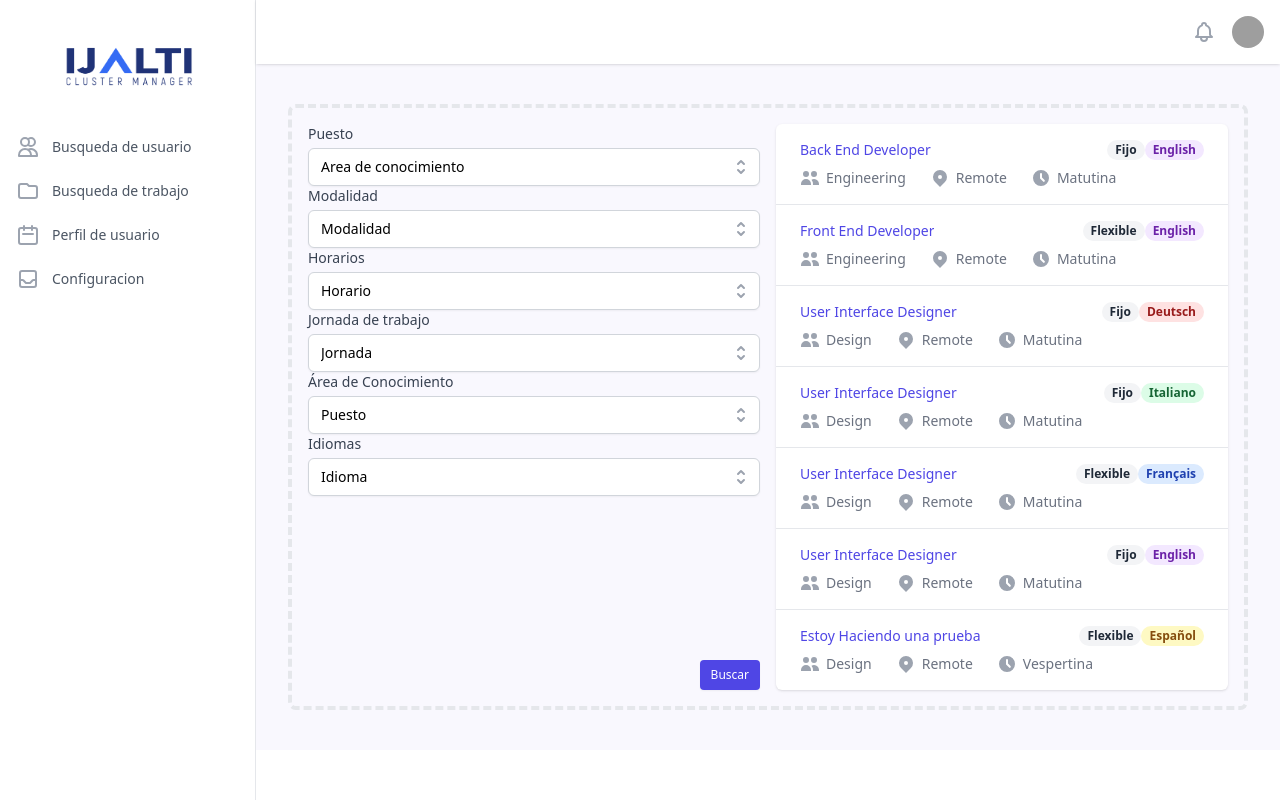
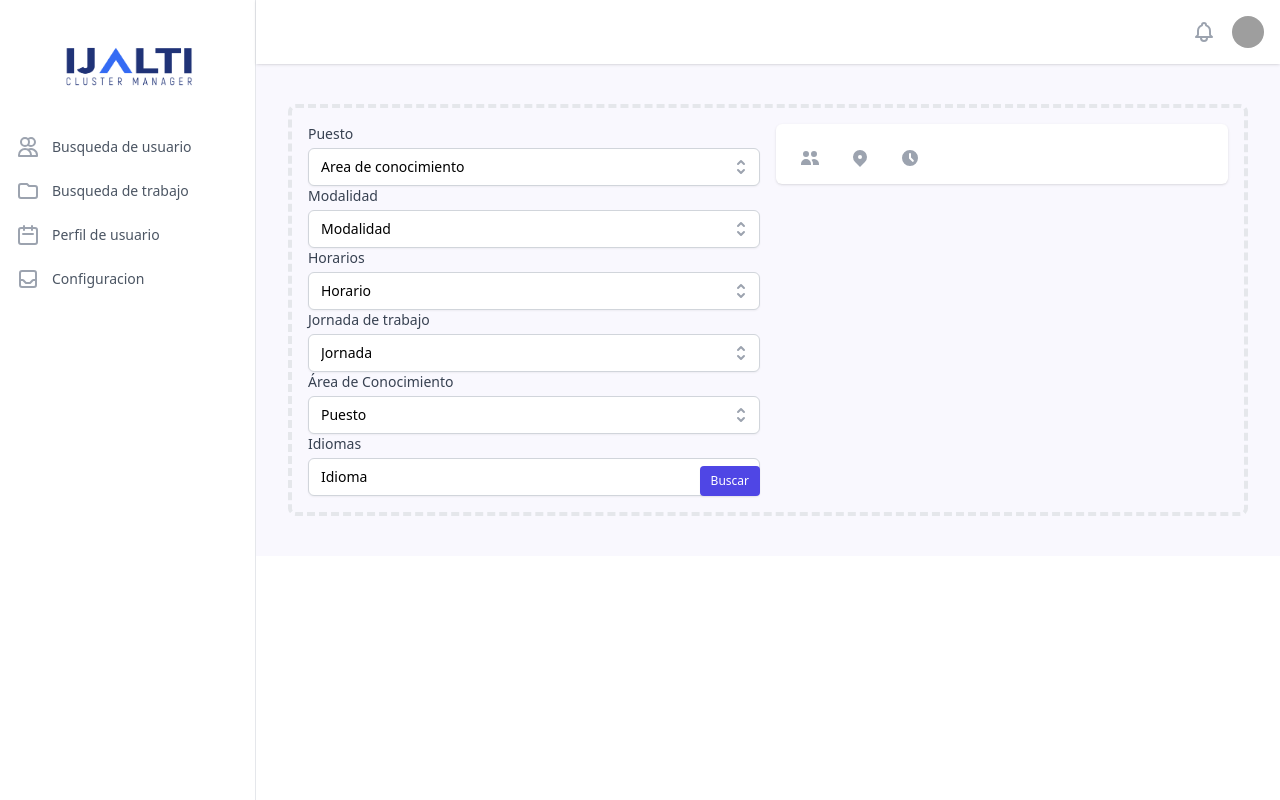
Before and after one commit to ferstormblessed/ijalti-webapp, a Next.js app: page /busquedaEmpleo in a window 1280 px wide. Built offline with nearby package versions, Linux system fonts and the light colour scheme; grey boxes are pictures that could not be loaded.

Commit message:
Vamos a arreglar el yarn y el json

```diff
--- a/components/busquedaEmpleo.tsx
+++ b/components/busquedaEmpleo.tsx
@@ -6,20 +6,14 @@ export default function BusquedaEmpleo(postTrabajos: any) {
 
 
   return (
-    <div className="grid lg:flex">
-      <div className="lg:w-1/2 p-2 relative">
-        <InputFiltro />
-        {/* <button
-          type="submit"
-          className="absolute bottom-2 right-2 inline-flex items-center px-2.5 py-1.5 border border-transparent text-xs font-medium rounded shadow-sm text-white bg-indigo-600 hover:bg-indigo-700 focus:outline-none focus:ring-2 focus:ring-offset-2 focus:ring-indigo-500"
-          //onClick={getServerSideProps}
-        >
-          Buscar
-        </button> */}
-      </div>
-      <div className="lg:w-1/2 p-2">
-        <JobOffers />
-      </div>
-    </div>
+    <InputFiltro />
+    // <div className="grid lg:flex">
+    //   <div className="lg:w-1/2 p-2 relative">
+    //     <InputFiltro />
+    //   </div>
+    //   <div className="lg:w-1/2 p-2">
+    //     <JobOffers />
+    //   </div>
+    // </div>
   );
 }
--- /dev/null
+++ b/components/clasePuesto.js
@@ -0,0 +1,77 @@
+export class clasePuesto {
+    /*
+    <---------- Constructor con parametros ---------->
+    */
+    constructor(idPuesto=0, nombrePuesto='', tipoHorario='', modalidadTrabajo='', areaConocimiento='', jornadaTrabajo='', idioma='') {
+        this.idPuesto = idPuesto;
+        this.nombrePuesto = nombrePuesto;
+        this.tipoHorario = tipoHorario;
+        this.modalidadTrabajo = modalidadTrabajo;
+        this.areaConocimiento = areaConocimiento;
+        this.jornadaTrabajo = jornadaTrabajo;
+        this.idioma = idioma;
+    }
+
+    /*
+    <---------- Getters ---------->
+    */
+
+    getIDPuesto(){
+        return this.idPuesto;
+    }
+
+    getNombrePuesto(){
+        return this.nombrePuesto;
+    }
+
+    getTipoHorario(){
+        return this.tipoHorario;
+    }
+
+    getModalidadTrabajo(){
+        return this.modalidadTrabajo;
+    }
+
+    getAreaConocimiento(){
+        return this.areaConocimiento;
+    }
+
+    getJornadaTrabajo(){
+        return this.jornadaTrabajo;
+    }
+
+    getIdioma(){
+        return this.idioma;
+    }
+
+    /*
+    <---------- Setters ---------->
+    */
+    setIDPuesto(_idPuesto){
+        this.idPuesto = _idPuesto;
+    }
+
+    setNombrePuesto(_nombrePuesto){
+        this.nombrePuesto = _nombrePuesto;
+    }
+
+    setTipoHorario(_tipoHorario){
+        this.tipoHorario = _tipoHorario;
+    }
+
+    setModalidadTrabajo(_modalidadTrabajo){
+        this.modalidadTrabajo = _modalidadTrabajo;
+    }
+
+    setAreaConocimiento(_areaConocimiento){
+        this.areaConocimiento = _areaConocimiento;
+    }
+
+    setJornadaTrabajo(_jornadaTrabajo){
+        this.jornadaTrabajo = _jornadaTrabajo;
+    }
+
+    setIdioma(_idioma){
+        this.idioma = _idioma;
+    }
+}
--- a/components/inputFiltro.tsx
+++ b/components/inputFiltro.tsx
@@ -2,9 +2,10 @@
 import axios from "axios";
 import { Fragment, useState } from "react";
 import { Listbox, Transition } from "@headlessui/react";
-import { CheckIcon, SelectorIcon } from "@heroicons/react/solid";
+import { CheckIcon, SelectorIcon, LocationMarkerIcon, UsersIcon, ClockIcon } from "@heroicons/react/solid";
 import { Router, useRouter } from "next/router";
 import Link from "next/link";
+import {clasePuesto} from "./clasePuesto";
 
 const areasConocimiento = [
   { id: 1, name: "Puesto"},
@@ -46,11 +47,31 @@ const Horarios = [
   { id: 3, name: "Flexible" },
 ];
 
+const positions = [
+  {
+    id:0 ,
+    title: '',        // puesto
+    type: '',                       // horario
+    location: '',                 // modalidad
+    department: '',          // Area de conocimiento
+    jornada: '',                // jornada
+    idioma: ''                    // idioma
+  },
+]
+
+const prueba = [];
+
+//J
+//const positionsClass=new clasePuesto(1, "ITC", "Matutino", "Remoto", "Tugfa", "100", "Puras mamadas")
+
+
 function classNames(...classes: any) {
-  return classes.filter(Boolean).join(" ");
+  return positions.filter(Boolean).join(" ");
 }
 
 function InputFiltro(postTrabajos:any) {
+
+  const positionsClass = new clasePuesto();
 
   const router = useRouter();
 
@@ -60,29 +81,36 @@ function InputFiltro(postTrabajos:any) {
   const [horario, setHorario] = useState(Horarios[0]);
   const [idioma, setIdioma] = useState(idiomas[0]);
   const [areaConocimiento, setAreaConocimiento] = useState(areasConocimiento[0]);
-/*
-  //const handleChangePuesto = ({target: {name, value}} : {target: {name: any, value: any}}) => {
-    setPuesto({...puesto, [name]: value});
-    setModalidad({...modalidad, [name]: value});
-    setJornada({...jornada, [name]: value});
-    setHorario({...horario, [name]: value});
-    setIdioma({...idioma, [name]: value});
-    setAreaConocimiento({...areaConocimiento, [name]: value});
-  //};
-  */
 
   const filtros = [puesto.name, modalidad.name, jornada.name, horario.name, idioma.name, areaConocimiento.name];
 
+
   const handleSubmit = async(e:any) => {
     e.preventDefault();
+    console.log("Antes del post: ");
+
     const res = await axios.post("/api/clientes/buscarEmpleo", filtros);
 
+    console.log("Res: ",res);
     console.log("Handle submit");
+
+    positionsClass.setIDPuesto(res.data.idPuesto);
+    positionsClass.setNombrePuesto(res.data.nombrePuesto);
+    positionsClass.setTipoHorario(res.data.tipoHorario);
+    positionsClass.setModalidadTrabajo(res.data.maodalidadTrabajo);
+    positionsClass.setAreaConocimiento(res.data.areaConocimiento);
+    positionsClass.setJornadaTrabajo(res.data.jornadaDeTrabajo);
+
+    console.log("positionsClass", positionsClass.getTipoHorario());
     //router.push("/");
-    console.log(puesto);
+    //console.log(puesto);
+
   };
 
+
   return (
+    <div className="grid lg:flex">
+      <div className="lg:w-1/2 p-2 relative">
         <form onSubmit={handleSubmit}>
           <Listbox value={puesto} onChange={setPuesto} >
             {({ open }) => (
@@ -511,6 +539,53 @@ function InputFiltro(postTrabajos:any) {
             Buscar
           </button>
         </form>
+      </div>
+
+
+    {/*Despliegue de ofertas*/}
+      <div className="lg:w-1/2 p-2">
+
+        <div className="bg-white shadow overflow-hidden sm:rounded-md">
+          <ul role="list" className="divide-y divide-gray-200">
+              <li key={positionsClass.getIDPuesto()}>
+                <a href="#" className="block hover:bg-gray-50">
+                  <div className="px-4 py-4 sm:px-6">
+                    <div className="flex items-center justify-between">
+                      <p className="text-sm font-medium text-indigo-600 truncate">{positionsClass.getNombrePuesto()}</p>
+                      <div className="ml-2 flex-shrink-0 flex">
+                        <p className="px-2 inline-flex text-xs leading-5 font-semibold rounded-full bg-gray-100 text-gray-800">
+                          {positionsClass.getTipoHorario()}
+                        </p>
+                        {/* <p className={`px-2 inline-flex text-xs leading-5 font-semibold rounded-full ${positionsClass.getIdioma() ==="Français" && 'bg-blue-100 text-blue-800'} ${positionsClass.idioma ==="Italiano" && 'bg-green-100 text-green-800'} ${positionsClass.idioma ==="Español" && 'bg-yellow-100 text-yellow-800'} ${positionsClass.idioma ==="English" && 'bg-purple-100 text-purple-800'} ${positionsClass.idioma ==="Deutsch" && 'bg-red-100 text-red-800'}`}>
+                          {positionsClass.getIdioma()}
+                        </p> */}
+                      </div>
+                    </div>
+                    <div className="mt-2 sm:flex sm:justify-between">
+                      <div className="sm:flex">
+                        <p className="flex items-center text-sm text-gray-500">
+                          <UsersIcon className="flex-shrink-0 mr-1.5 h-5 w-5 text-gray-400" aria-hidden="true" />
+                          {positionsClass.getAreaConocimiento()}
+                        </p>
+                        <p className="mt-2 flex items-center text-sm text-gray-500 sm:mt-0 sm:ml-6">
+                          <LocationMarkerIcon className="flex-shrink-0 mr-1.5 h-5 w-5 text-gray-400" aria-hidden="true" />
+                          {positionsClass.getModalidadTrabajo()}
+                        </p>
+                        <p className="mt-2 flex items-center text-sm text-gray-500 sm:mt-0 sm:ml-6">
+                          <ClockIcon className="flex-shrink-0 mr-1.5 h-5 w-5 text-gray-400" aria-hidden="true" />
+                          {positionsClass.getJornadaTrabajo()}
+                        </p>
+                      </div>
+                    </div>
+                  </div>
+                </a>
+              </li>
+          </ul>
+        </div>
+        {/* <JobOffers /> */}
+      </div>
+    </div>
+
   );
 }
 /*
--- a/components/layouts/loginEmpresa.tsx
+++ b/components/layouts/loginEmpresa.tsx
@@ -1,6 +1,6 @@
 import Link from "next/link";
 import { LockClosedIcon } from "@heroicons/react/solid";
-import Logo from "./IJALTI.png";
+//import Logo from "./IJALTI.png";
 import { signIn } from "next-auth/react";
 import axios from "axios";
 import { useState } from "react";
--- /dev/null
+++ b/pages/_document.tsx
@@ -0,0 +1,19 @@
+import Document, { Html, Head, Main, NextScript } from "next/document";
+import Script from "next/script";
+
+class MyDocument extends Document {
+  render() {
+    return (
+      <Html lang="en">
+        <Head />
+        <body>
+          <Main />
+          <Script src="https://cdnjs.cloudflare.com/ajax/libs/javascript-canvas-to-blob/3.4.0/js/canvas-to-blob.min.js" />
+          <NextScript />
+        </body>
+      </Html>
+    );
+  }
+}
+
+export default MyDocument;
--- a/pages/index.tsx
+++ b/pages/index.tsx
@@ -4,6 +4,7 @@ import Image from "next/image";
 import LoginScreen from "../components/layouts/login";
 import React, { useState } from "react";
 import Link from "next/link";
+import { OfficeBuildingIcon } from "@heroicons/react/solid";
 import { useSession, signIn, signOut, getSession, SessionProvider } from "next-auth/react"
 import { redirect } from "next/dist/server/api-utils";
 //import { Router, useRouter } from "next/router";
@@ -21,9 +22,20 @@ function Home({session}:any)
       <LoginScreen />
 
       <Link href="loginEmpresas">
-      <button>
+        <div className="text-center">
+        <button
+        className="justify-center py-2 px-1 border border-transparent text-sm font-medium rounded-md text-white bg-violet-700	 hover:bg-buttonsecondary focus:outline-none focus:ring-2 focus:ring-offset-2 focus:ring-secondary ]">
+        <div className="grid  justify-items-center">
+          <OfficeBuildingIcon className="w-4 h-4"/>
+        <span
+        className="font-medium">
         Inicio de sesion de empresas
+        </span>
+          </div>
+
         </button>
+          </div>
+
         </Link>
 
     </div>
```
Lines whose indentation alone changed are shown as unchanged.
